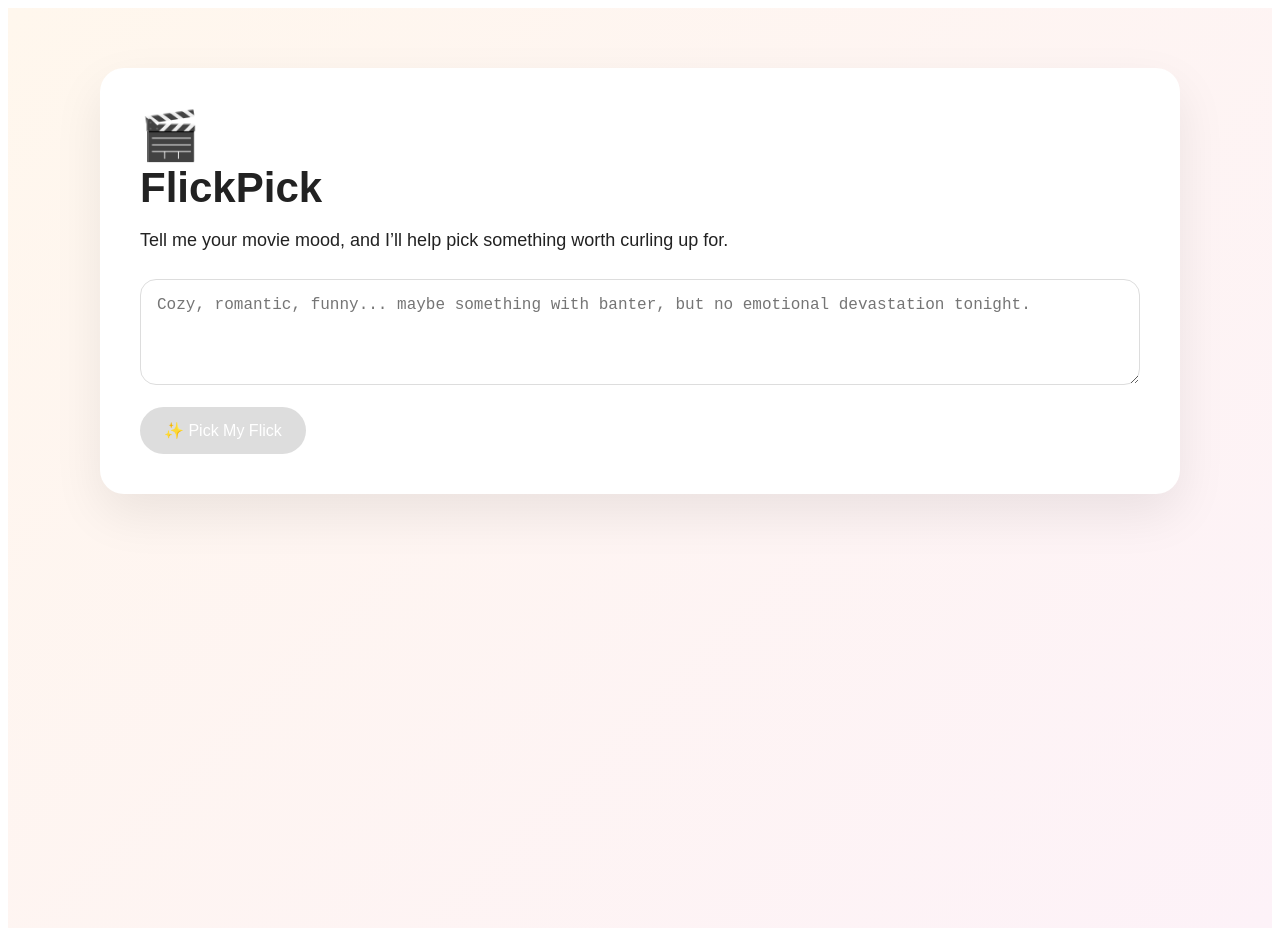
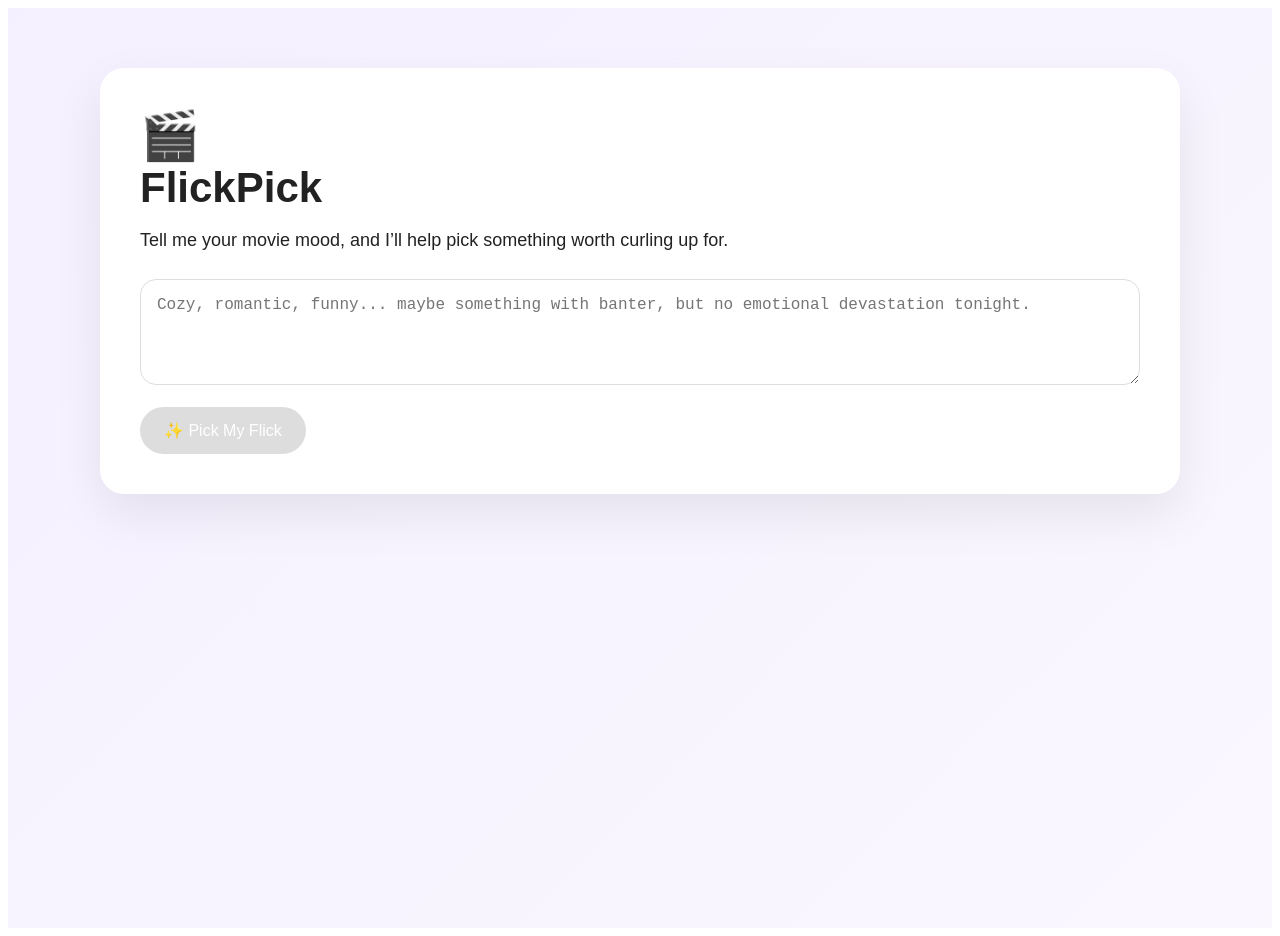
Before and after one commit to NatalieNigro/flickpick, a Next.js app: page / in a window 1280 px wide. Built offline with nearby package versions, Linux system fonts and the light colour scheme.

Commit message:
Update page.js

```diff
--- a/app/page.js
+++ b/app/page.js
@@ -67,7 +67,7 @@ export default function Home() {
         minHeight: "100vh",
         padding: "60px 24px",
         fontFamily: "Arial, sans-serif",
-        background: "linear-gradient(135deg, #fff7ed, #fdf2f8)",
+        background: "linear-gradient(135deg, #f5f0ff, #faf7ff)",
         color: "#222",
       }}
     >
```
